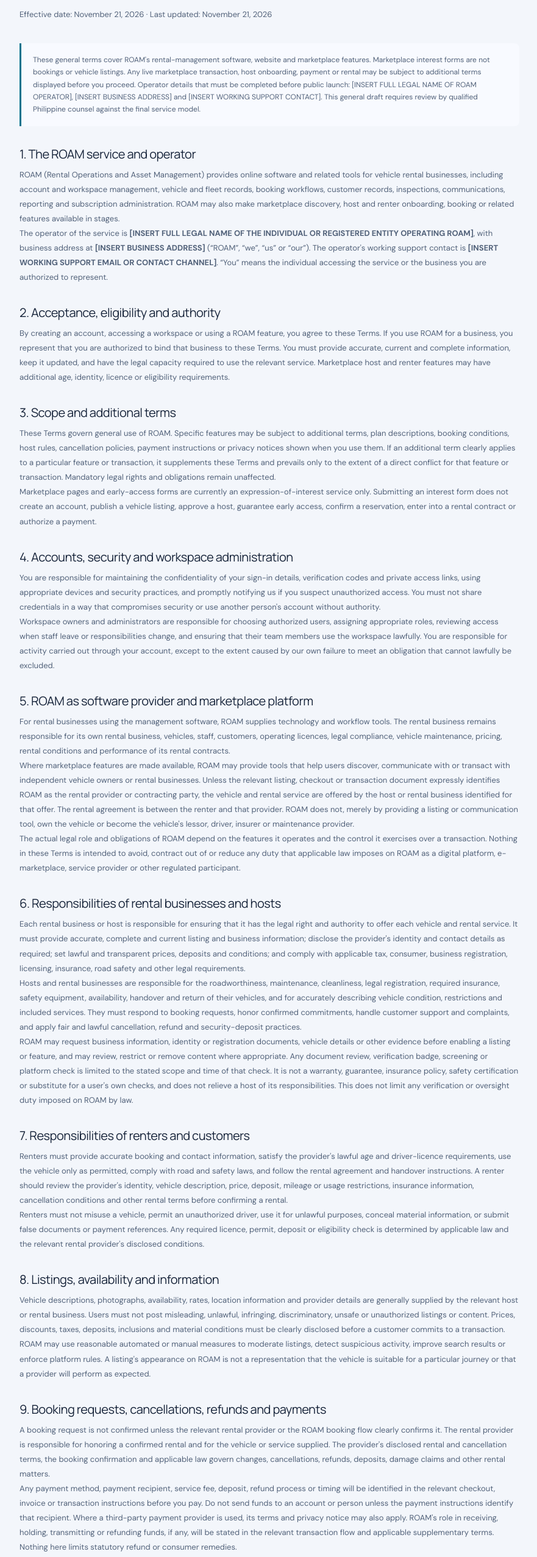
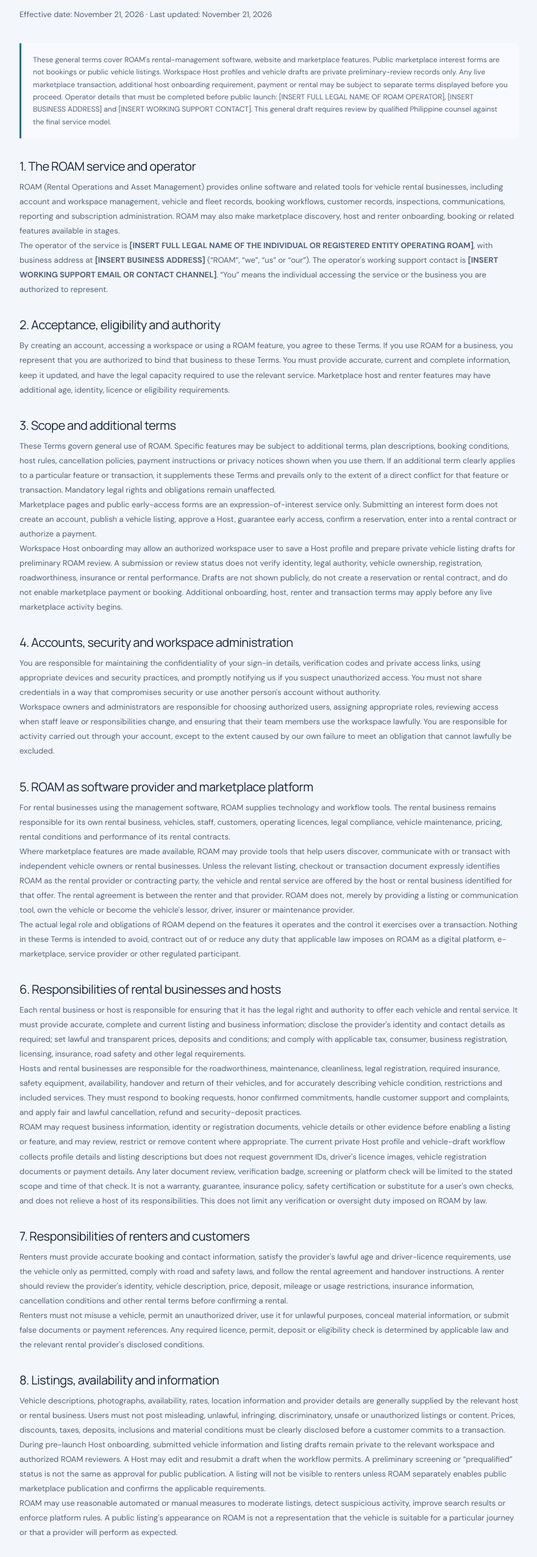
Before and after one commit to engrken/roam, a Next.js app: page /terms in a window 1280 px wide. Shown: the part 234-2788 px from the top of the page at 61% size, without its empty margins (28-909 px from the left). Built offline with nearby package versions, Linux system fonts and the light colour scheme.

Commit message:
legal: clarify private Host drafts and preliminary review

```diff
--- a/src/app/terms/page.tsx
+++ b/src/app/terms/page.tsx
@@ -17,7 +17,7 @@ export default function TermsPage() {
       <h1>Terms &amp; Conditions</h1>
       <p className="legal-updated">Effective date: November 21, 2026 · Last updated: November 21, 2026</p>
       <div className="legal-notice">
-        These general terms cover ROAM&apos;s rental-management software, website and marketplace features. Marketplace interest forms are not bookings or vehicle listings. Any live marketplace transaction, host onboarding, payment or rental may be subject to additional terms displayed before you proceed. Operator details that must be completed before public launch: [INSERT FULL LEGAL NAME OF ROAM OPERATOR], [INSERT BUSINESS ADDRESS] and [INSERT WORKING SUPPORT CONTACT]. This general draft requires review by qualified Philippine counsel against the final service model.
+        These general terms cover ROAM&apos;s rental-management software, website and marketplace features. Public marketplace interest forms are not bookings or public vehicle listings. Workspace Host profiles and vehicle drafts are private preliminary-review records only. Any live marketplace transaction, additional host onboarding requirement, payment or rental may be subject to separate terms displayed before you proceed. Operator details that must be completed before public launch: [INSERT FULL LEGAL NAME OF ROAM OPERATOR], [INSERT BUSINESS ADDRESS] and [INSERT WORKING SUPPORT CONTACT]. This general draft requires review by qualified Philippine counsel against the final service model.
       </div>
 
       <h2>1. The ROAM service and operator</h2>
@@ -29,7 +29,8 @@ export default function TermsPage() {
 
       <h2>3. Scope and additional terms</h2>
       <p>These Terms govern general use of ROAM. Specific features may be subject to additional terms, plan descriptions, booking conditions, host rules, cancellation policies, payment instructions or privacy notices shown when you use them. If an additional term clearly applies to a particular feature or transaction, it supplements these Terms and prevails only to the extent of a direct conflict for that feature or transaction. Mandatory legal rights and obligations remain unaffected.</p>
-      <p>Marketplace pages and early-access forms are currently an expression-of-interest service only. Submitting an interest form does not create an account, publish a vehicle listing, approve a host, guarantee early access, confirm a reservation, enter into a rental contract or authorize a payment.</p>
+      <p>Marketplace pages and public early-access forms are an expression-of-interest service only. Submitting an interest form does not create an account, publish a vehicle listing, approve a Host, guarantee early access, confirm a reservation, enter into a rental contract or authorize a payment.</p>
+      <p>Workspace Host onboarding may allow an authorized workspace user to save a Host profile and prepare private vehicle listing drafts for preliminary ROAM review. A submission or review status does not verify identity, legal authority, vehicle ownership, registration, roadworthiness, insurance or rental performance. Drafts are not shown publicly, do not create a reservation or rental contract, and do not enable marketplace payment or booking. Additional onboarding, host, renter and transaction terms may apply before any live marketplace activity begins.</p>
 
       <h2>4. Accounts, security and workspace administration</h2>
       <p>You are responsible for maintaining the confidentiality of your sign-in details, verification codes and private access links, using appropriate devices and security practices, and promptly notifying us if you suspect unauthorized access. You must not share credentials in a way that compromises security or use another person&apos;s account without authority.</p>
@@ -43,7 +44,7 @@ export default function TermsPage() {
       <h2>6. Responsibilities of rental businesses and hosts</h2>
       <p>Each rental business or host is responsible for ensuring that it has the legal right and authority to offer each vehicle and rental service. It must provide accurate, complete and current listing and business information; disclose the provider&apos;s identity and contact details as required; set lawful and transparent prices, deposits and conditions; and comply with applicable tax, consumer, business registration, licensing, insurance, road safety and other legal requirements.</p>
       <p>Hosts and rental businesses are responsible for the roadworthiness, maintenance, cleanliness, legal registration, required insurance, safety equipment, availability, handover and return of their vehicles, and for accurately describing vehicle condition, restrictions and included services. They must respond to booking requests, honor confirmed commitments, handle customer support and complaints, and apply fair and lawful cancellation, refund and security-deposit practices.</p>
-      <p>ROAM may request business information, identity or registration documents, vehicle details or other evidence before enabling a listing or feature, and may review, restrict or remove content where appropriate. Any document review, verification badge, screening or platform check is limited to the stated scope and time of that check. It is not a warranty, guarantee, insurance policy, safety certification or substitute for a user&apos;s own checks, and does not relieve a host of its responsibilities. This does not limit any verification or oversight duty imposed on ROAM by law.</p>
+      <p>ROAM may request business information, identity or registration documents, vehicle details or other evidence before enabling a listing or feature, and may review, restrict or remove content where appropriate. The current private Host profile and vehicle-draft workflow collects profile details and listing descriptions but does not request government IDs, driver&apos;s licence images, vehicle registration documents or payment details. Any later document review, verification badge, screening or platform check will be limited to the stated scope and time of that check. It is not a warranty, guarantee, insurance policy, safety certification or substitute for a user&apos;s own checks, and does not relieve a host of its responsibilities. This does not limit any verification or oversight duty imposed on ROAM by law.</p>
 
       <h2>7. Responsibilities of renters and customers</h2>
       <p>Renters must provide accurate booking and contact information, satisfy the provider&apos;s lawful age and driver-licence requirements, use the vehicle only as permitted, comply with road and safety laws, and follow the rental agreement and handover instructions. A renter should review the provider&apos;s identity, vehicle description, price, deposit, mileage or usage restrictions, insurance information, cancellation conditions and other rental terms before confirming a rental.</p>
@@ -51,7 +52,8 @@ export default function TermsPage() {
 
       <h2>8. Listings, availability and information</h2>
       <p>Vehicle descriptions, photographs, availability, rates, location information and provider details are generally supplied by the relevant host or rental business. Users must not post misleading, unlawful, infringing, discriminatory, unsafe or unauthorized listings or content. Prices, discounts, taxes, deposits, inclusions and material conditions must be clearly disclosed before a customer commits to a transaction.</p>
-      <p>ROAM may use reasonable automated or manual measures to moderate listings, detect suspicious activity, improve search results or enforce platform rules. A listing&apos;s appearance on ROAM is not a representation that the vehicle is suitable for a particular journey or that a provider will perform as expected.</p>
+      <p>During pre-launch Host onboarding, submitted vehicle information and listing drafts remain private to the relevant workspace and authorized ROAM reviewers. A Host may edit and resubmit a draft when the workflow permits. A preliminary screening or “prequalified” status is not the same as approval for public publication. A listing will not be visible to renters unless ROAM separately enables public marketplace publication and confirms the applicable requirements.</p>
+      <p>ROAM may use reasonable automated or manual measures to moderate listings, detect suspicious activity, improve search results or enforce platform rules. A public listing&apos;s appearance on ROAM is not a representation that the vehicle is suitable for a particular journey or that a provider will perform as expected.</p>
 
       <h2>9. Booking requests, cancellations, refunds and payments</h2>
       <p>A booking request is not confirmed unless the relevant rental provider or the ROAM booking flow clearly confirms it. The rental provider is responsible for honoring a confirmed rental and for the vehicle or service supplied. The provider&apos;s disclosed rental and cancellation terms, the booking confirmation and applicable law govern changes, cancellations, refunds, deposits, damage claims and other rental matters.</p>
```
